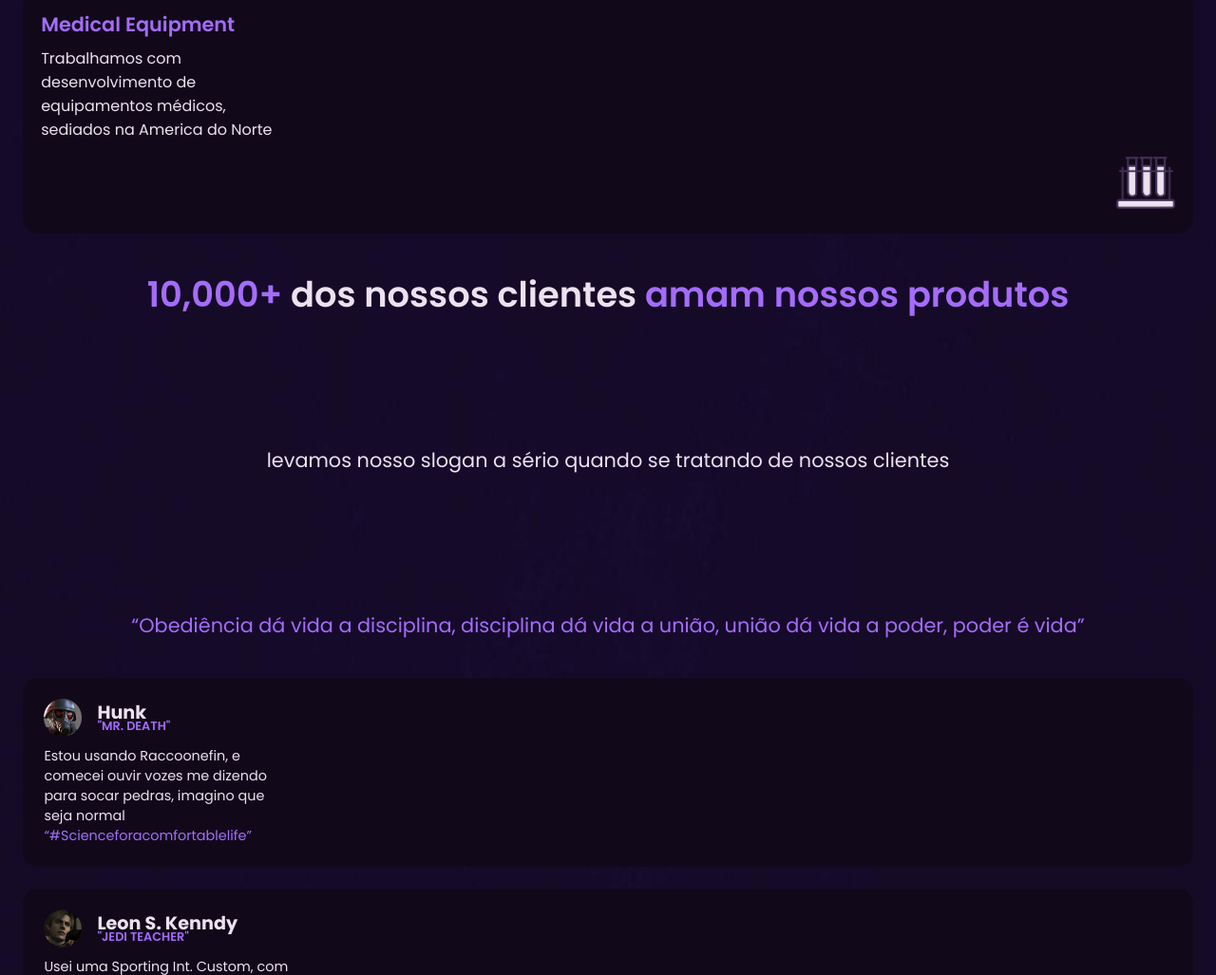
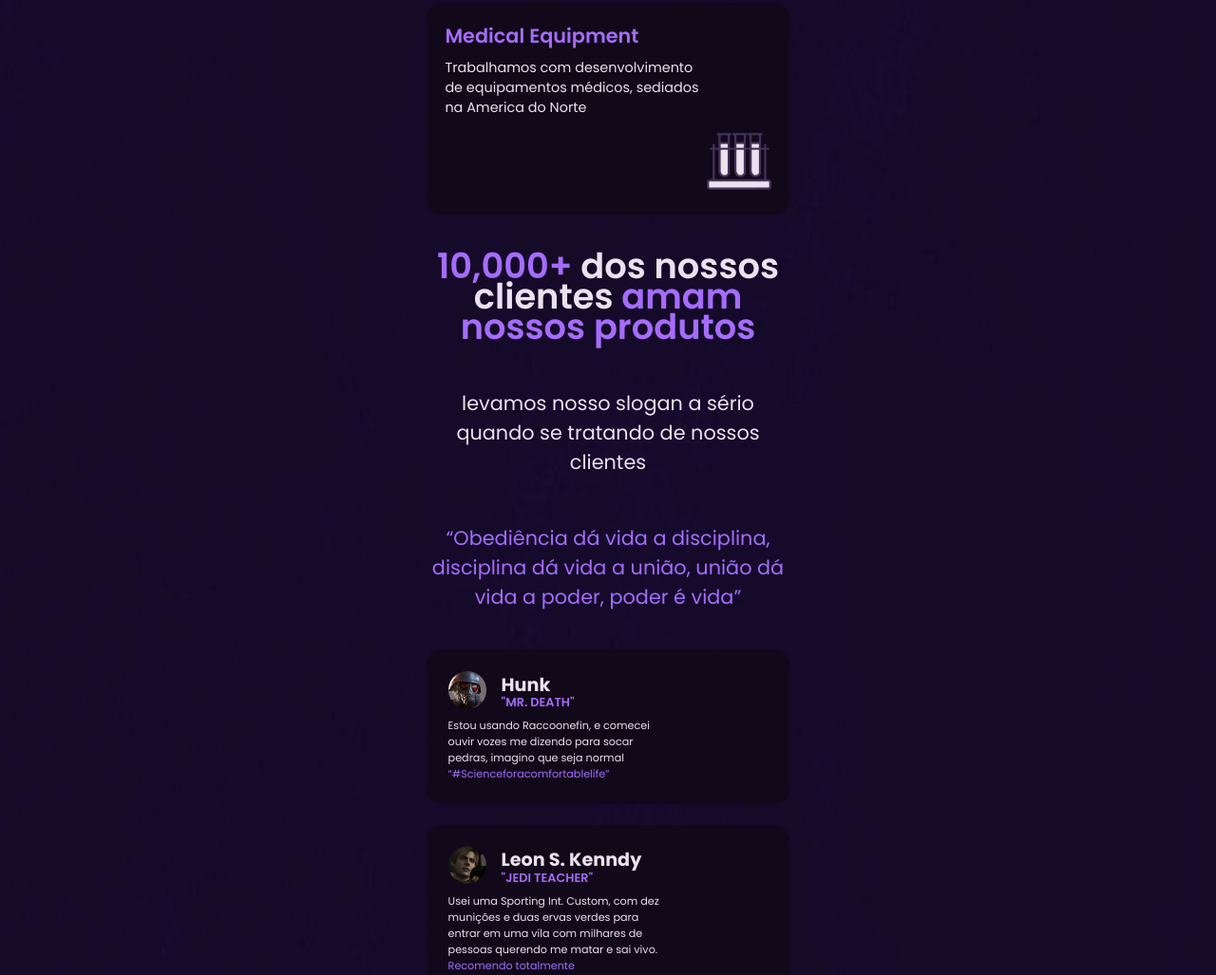
Before and after one commit to benssssss/10-landingpage-umbrella-corp, a plain HTML site: page index.html in a window 1280 px wide. Shown: the part 1773-2800 px from the top of the page at 95% size. Drawn offline with Linux system fonts and the light colour scheme.

Commit message:
ajuste no 320px

```diff
--- a/index.html
+++ b/index.html
@@ -47,7 +47,7 @@
                         <h3 class="subtitle">Estamos aqui para fazer um mundo melhor para <span>você</span></h3>
                         <p class="description">Com subsidiárias no mundo todo somos a terceira maior corporação do
                             mundo,
-                            desde 1960 produzimos em quase todos os ramos do mercado</p>
+                            desde 1960, produzimos em quase todos os ramos do mercado</p>
                     </div>
                     <div class="home-buttons display-flex">
                         <div class="contact-button">
--- a/src/css/comment-card-container.css
+++ b/src/css/comment-card-container.css
@@ -32,6 +32,9 @@
 
 .personal-text {
     height: 40px;
+    display: flex;
+    flex-direction: column;
+    gap: .3rem;
 }
 
 .personal-name,
@@ -50,8 +53,8 @@
 }
 
 .comment-information {
-    font-size: .8rem;
-    width: 260px;
+    font-size: .7rem;
+    width: 235px;
 }
 
 .commentaries {
@@ -65,8 +68,5 @@
         font-size: 1.2rem;
     }
 
-    .comment-information {
-        font-size: .9rem;
-        width: 260px;
-    }
+
 }
--- a/src/css/global.css
+++ b/src/css/global.css
@@ -11,7 +11,6 @@ body {
     background: url('../images/background.jpg') no-repeat center;
     background-size: cover;
     width: 100%;
-
     display: flex;
     flex-direction: column;
     align-items: center;
@@ -31,15 +30,28 @@ span {
 }
 
 .main-container {
-    min-width: 320px;
+    width: 320px;
 }
 
 #home,
 #servicos,
 #social {
-    padding: 1.5rem;
+    padding: 1.2rem;
 }
 
-footer, .header {
+footer,
+.header {
     width: 100%;
 }
+
+@media (min-width: 350px) {
+    .main-container {
+        width: 350px;
+    }
+}
+
+@media (min-width: 420px) {
+    .main-container {
+        width: 420px;
+    }
+}
--- a/src/css/header.css
+++ b/src/css/header.css
@@ -1,7 +1,7 @@
 .header {
     justify-content: center;
     background-color: var(--dark-color);
-    padding: .7rem;
+    padding: 1rem;
     top: 0;
 }
 
@@ -28,3 +28,13 @@
 .header img {
     display: none;
 }
+
+@media (min-width: 350px) {
+    .header {
+        padding: 1.5rem;
+    }
+
+    .header .menu ul li a {
+        font-size: 1.2rem;
+    }
+}
--- a/src/css/home-section.css
+++ b/src/css/home-section.css
@@ -1,11 +1,10 @@
 .main {
     text-align: center;
-    margin-top: 47px;
 }
 
 #home {
     display: flex;
-    height: 750px;
+    height: 710px;
     align-items: center;
 }
 
--- a/src/css/service-card-container.css
+++ b/src/css/service-card-container.css
@@ -41,12 +41,12 @@
     }
 
     .card-description {
-        font-size: 1rem;
+        font-size: .9rem;
         width: 270px;
         margin-top: .5rem;
     }
 
     .card-icon img {
-        height: 55px;
+        height: 60px;
     }
 }
--- a/src/css/servicos-section.css
+++ b/src/css/servicos-section.css
@@ -1,5 +1,3 @@
-
-
 #servicos .service-text-section .subtitle {
     font-size: 1.3rem;
     font-weight: 600;
--- a/src/css/social-section.css
+++ b/src/css/social-section.css
@@ -5,11 +5,10 @@
 }
 
 .social-text-information {
-    height: 320px;
+    height: 260px;
     display: flex;
     flex-direction: column;
     justify-content: space-between;
-
 }
 
 #social .text-rate .social-text-information .subtitle {
--- a/src/css/variables.css
+++ b/src/css/variables.css
@@ -1,6 +1,5 @@
 :root {
     --main-font: "Poppins";
-    --comments-font: "Roboto Condensed";
 
     --light-color: #ECE1EF;
     --contrast-color: #A56CFB;
```
